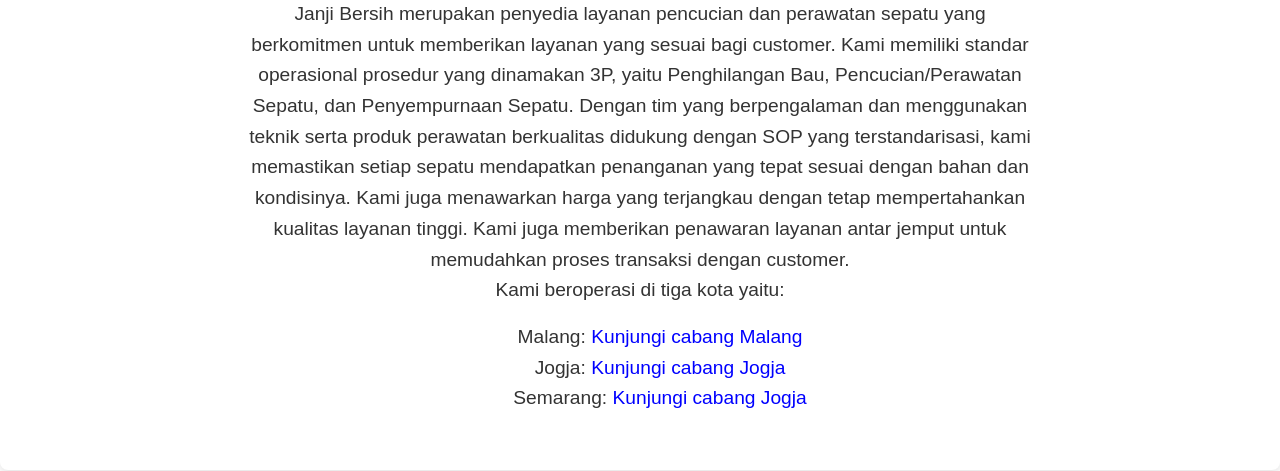
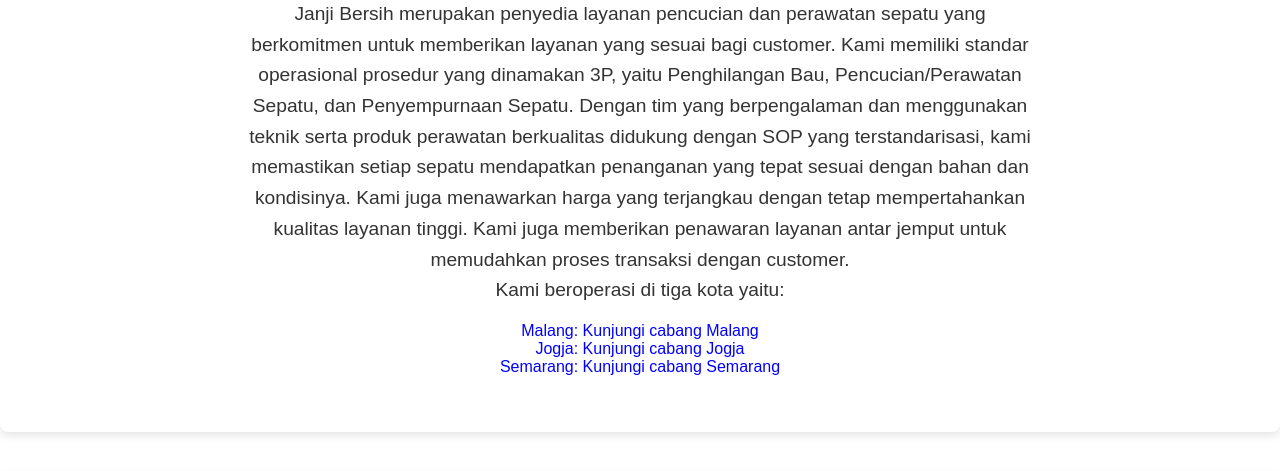
Before and after one commit to restuprtma/dasarWeb_restu, a plain HTML site: page UTS/index.html in a window 1280 px wide. Shown: the part 255-726 px from the top of the page. Drawn offline with nearby package versions, Linux system fonts and the light colour scheme.

Commit message:
Web statis - UTS pemrograman web

```diff
--- a/UTS/index.html
+++ b/UTS/index.html
@@ -21,11 +21,11 @@
     <h2>About Us</h2>
     <p>Janji Bersih merupakan penyedia layanan pencucian dan perawatan sepatu yang berkomitmen untuk memberikan layanan yang sesuai bagi customer. Kami memiliki standar operasional prosedur yang dinamakan 3P, yaitu Penghilangan Bau, Pencucian/Perawatan Sepatu, dan Penyempurnaan Sepatu. Dengan tim yang berpengalaman dan menggunakan teknik serta produk perawatan berkualitas didukung dengan SOP yang terstandarisasi, kami memastikan setiap sepatu mendapatkan penanganan yang tepat sesuai dengan bahan dan kondisinya. Kami juga menawarkan harga yang terjangkau dengan tetap mempertahankan kualitas layanan tinggi. Kami juga memberikan penawaran layanan antar jemput untuk memudahkan proses transaksi dengan customer.</p>
     <p>Kami beroperasi di tiga kota yaitu:</p>
-    <ul>
-      <p>Malang: <a href="https://maps.app.goo.gl/79SQWqoczXSFFKX46" target="_blank">Kunjungi cabang Malang</a></p>
-      <p>Jogja: <a href="https://maps.app.goo.gl/fB85aFiqfTLNJ48G8" target="_blank">Kunjungi cabang Jogja</a></p>
-      <p>Semarang: <a href="https://maps.app.goo.gl/bXfkjpSqyYX3gFvE6" target="_blank">Kunjungi cabang Jogja</a></p>
-    </ul>
+  <ul>
+    <li>Malang: <a href="https://maps.app.goo.gl/79SQWqoczXSFFKX46" target="_blank">Kunjungi cabang Malang</a></li>
+    <li>Jogja: <a href="https://maps.app.goo.gl/fB85aFiqfTLNJ48G8" target="_blank">Kunjungi cabang Jogja</a></li>
+    <li>Semarang: <a href="https://maps.app.goo.gl/bXfkjpSqyYX3gFvE6" target="_blank">Kunjungi cabang Semarang</a></li>
+  </ul>
   </section>
 
   <!-- Price List -->
--- a/UTS/styles.css
+++ b/UTS/styles.css
@@ -51,6 +51,15 @@ section {
   max-width: 800px;
   margin: 0 auto;
   line-height: 1.6;
+}
+
+#business-info ul {
+  list-style-type: none;
+  padding-left: 0;
+}
+
+#business-info ul li {
+  text-align: center;
 }
 
 #business-info a {
```
